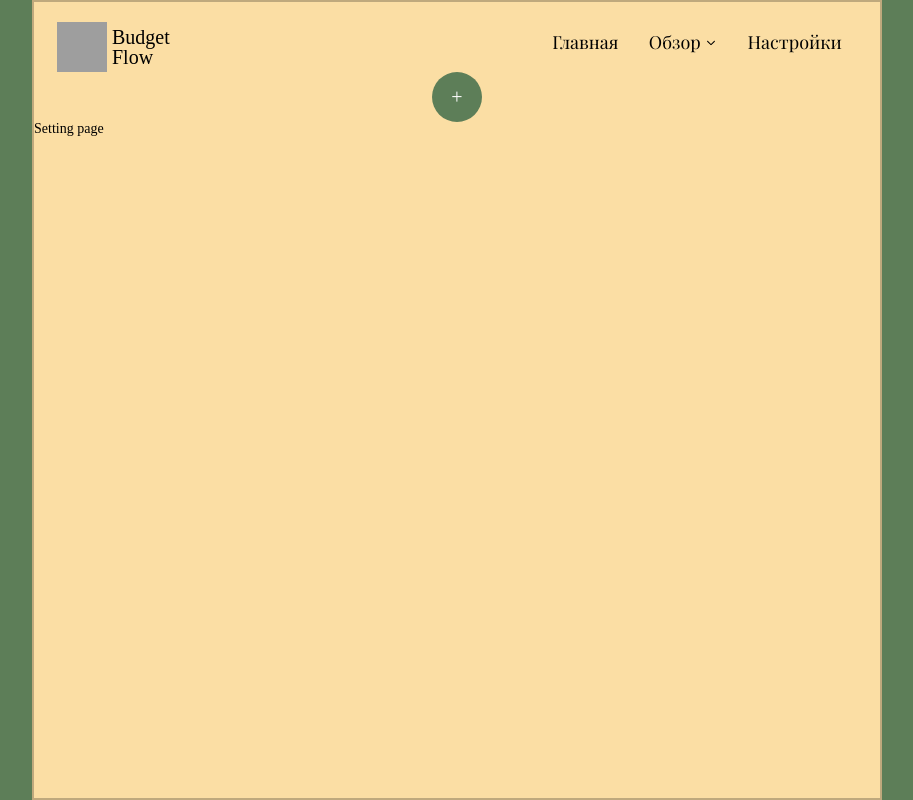
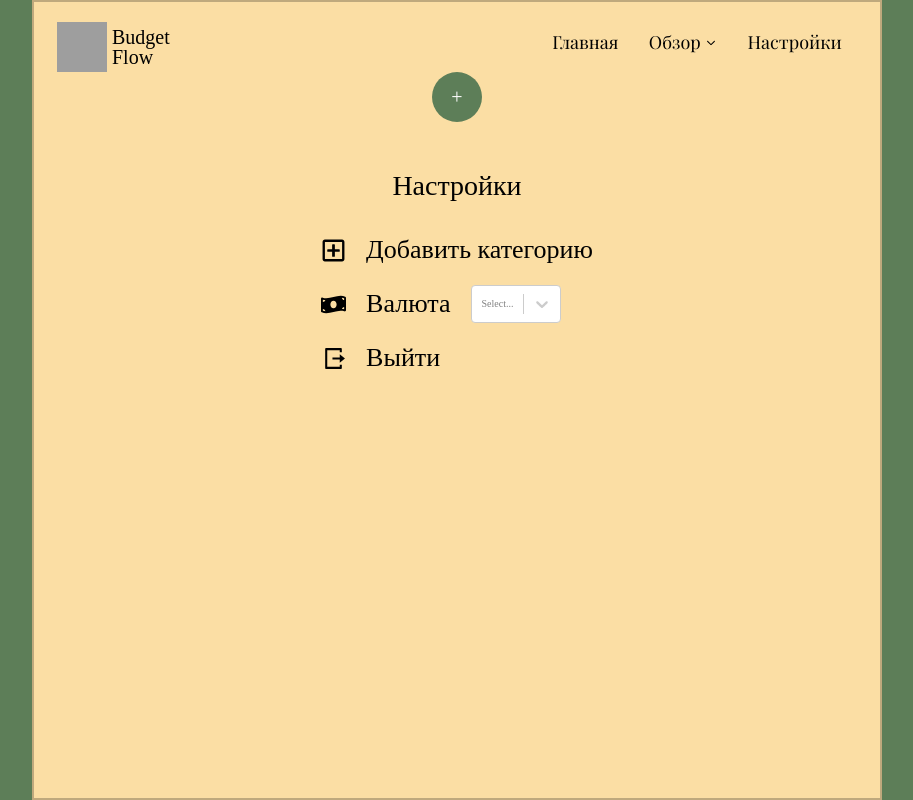
Before and after one commit to N1ph1l1m/budgetFlow, a React (Vite) app: page /setting in a window 1280 px wide. Shown: the whole page, without its empty margins (183-1096 px from the left). Built offline with nearby package versions, Linux system fonts and the light colour scheme; sample sign-in values are in the browser's storage; grey boxes are pictures that could not be loaded.

Commit message:
v1.10 Connect with backend

```diff
--- a/package.json
+++ b/package.json
@@ -11,12 +11,14 @@
   },
   "dependencies": {
     "@reduxjs/toolkit": "^2.6.1",
+    "axios": "^1.9.0",
     "react": "^19.0.0",
     "react-dom": "^19.0.0",
     "react-icons": "^5.5.0",
     "react-redux": "^9.2.0",
     "react-router": "^7.3.0",
     "react-router-dom": "^7.3.0",
+    "react-select": "^5.10.1",
     "recharts": "^2.15.3",
     "redux": "^5.0.1",
     "uuid": "^11.1.0"
--- /dev/null
+++ b/src/App/Styles/Setting.module.css
@@ -0,0 +1,36 @@
+.wrapSetting {
+  width: 100%;
+
+  display: flex;
+  justify-content: center;
+  flex-direction: column;
+  align-items: center;
+  gap: 35px;
+  padding-top: 50px;
+}
+h1 {
+  font-size: 28px;
+}
+
+.settingItem {
+  max-width: 400px;
+  padding: 5;
+  display: flex;
+  align-items: center;
+  gap: 20px;
+  border: 0px;
+  background-color: transparent;
+  /* border: 1px solid red; */
+  box-sizing: border-box;
+  margin-bottom: 20px;
+}
+.titleSettingItem {
+  font-size: 26px;
+}
+.selectWallet {
+  background-color: transparent;
+}
+.selectCustom {
+  font-size: 10px;
+  padding: 0px;
+}
--- /dev/null
+++ b/src/App/params/param.ts
@@ -0,0 +1,3 @@
+export const param = {
+  baseUser: "http://127.0.0.1:8000/",
+};
--- a/src/Pages/Authorization/Authorization.tsx
+++ b/src/Pages/Authorization/Authorization.tsx
@@ -1,7 +1,7 @@
 import styles from "../../app/styles/Authorization.module.css";
 import Logo from "../../shared/logo/Logo";
-import Login from "../../shared/login/Login";
-import SignUp from "../../shared/SignUp/SignUp";
+import Login from "../../Shared/login/Login";
+import SignUp from "../../Shared/SignUp/SignUp";
 import { useState } from "react";
 
 const Authorization = () => {
--- a/src/Pages/Setting/Setting.tsx
+++ b/src/Pages/Setting/Setting.tsx
@@ -1,11 +1,71 @@
-import React from 'react';
+import styles from "../../App/Styles/Setting.module.css";
+import { RiLogoutBoxRLine } from "react-icons/ri";
+import { FaRegPlusSquare } from "react-icons/fa";
+import { logOut } from "../../entities/logOut";
+import Select from "react-select";
+import pmr from "../../App/Icons/Flag_of_Transnistria_(variant).svg.png";
+import { useNavigate } from "react-router";
+import { FaMoneyBillWave } from "react-icons/fa";
+const Setting = () => {
+  const navigate = useNavigate();
 
-const Setting = () => {
-    return (
-        <div>
-                <p>Setting page</p>
+  const options = [
+    {
+      value: "RUP",
+      label: (
+        <div style={{ display: "flex", alignItems: "center", gap: "8px" }}>
+          <img src={pmr} style={{ width: 20 }} alt="pmr" />
+          PMR
         </div>
-    );
+      ),
+    },
+    {
+      value: "RUB",
+      label: <span>🇷🇺 RUB</span>,
+    },
+    {
+      value: "USD",
+      label: <span>🇺🇸 USD</span>,
+    },
+    {
+      value: "EUR",
+      label: <span> 🇪🇺 EUR</span>,
+    },
+  ];
+  return (
+    <div className={styles.wrapSetting}>
+      <header>
+        <h1>Настройки</h1>
+      </header>
+
+      <ul className={styles.settingList}>
+        <li>
+          <button className={styles.settingItem}>
+            <FaRegPlusSquare size={25} />
+            <span className={styles.titleSettingItem}>Добавить категорию</span>
+          </button>
+        </li>
+        <li className={styles.settingItem}>
+          <FaMoneyBillWave size={25} />
+          <span className={styles.titleSettingItem}>Валюта</span>
+          <Select
+            className={styles.selectCustom}
+            options={options}
+            onChange={(selected) => console.log(selected?.value)}
+          />
+        </li>
+        <li>
+          <button
+            className={styles.settingItem}
+            onClick={() => logOut(navigate)}
+          >
+            <RiLogoutBoxRLine size={25} />
+            <span className={styles.titleSettingItem}>Выйти</span>
+          </button>
+        </li>
+      </ul>
+    </div>
+  );
 };
 
 export default Setting;
--- a/src/Shared/login/Login.tsx
+++ b/src/Shared/login/Login.tsx
@@ -2,10 +2,12 @@ import styles from "../../app/styles/Authorization.module.css";
 import { useState } from "react";
 import { ChangeEvent, FormEvent } from "react";
 import { useNavigate } from "react-router";
+import { param } from "../../App/params/param";
+import axios from "axios";
 type typeMessage = "off" | "error" | "success";
-interface ICreateMessage{
-  typeMessage:typeMessage,
-  message:string,
+interface ICreateMessage {
+  typeMessage: typeMessage;
+  message: string;
 }
 const Login = () => {
   const [login, setLogin] = useState("");
@@ -13,10 +15,8 @@ const Login = () => {
   const [isMesssage, setIsMessage] = useState<typeMessage>("off");
   const [textMessage, setTextMessage] = useState("");
 
-  const navigate = useNavigate()
+  const navigate = useNavigate();
 
-  const rightLogin = "admin"
-  const rightPassword = "ghost"
   function handlerLogin(e: ChangeEvent<HTMLInputElement>) {
     setLogin(e.target.value);
   }
@@ -24,38 +24,40 @@ const Login = () => {
   function handlerPassword(e: ChangeEvent<HTMLInputElement>) {
     setPassword(e.target.value);
   }
- function createMessage({typeMessage,message}:ICreateMessage ){
+  function createMessage({ typeMessage, message }: ICreateMessage) {
     setIsMessage(typeMessage);
     setTextMessage(message);
   }
 
-  function handlerSubmit(e: FormEvent<HTMLFormElement>) {
+  async function loginUser() {
     try {
-      console.log(login, password);
-      e.preventDefault();
-      if (login.length == 0 && password.length == 0) {
-        createMessage({typeMessage:"error",message:"Введитее логин и пароль  пароль"})
-      } else if (login.length == 0) {
-        createMessage({typeMessage:"error",message:"Введите логин "})
-      } else if (password.length == 0) {
-         createMessage({typeMessage:"error",message:"Введитее пароль"})
-      }else if(login !== rightLogin && password == rightPassword){
-        createMessage({typeMessage:"error",message:"Неверный логин или  пароль"})
-      }else{
-        createMessage({typeMessage:"success",message:"Авторизация успешна"})
-        localStorage.setItem("token",login)
-        setTimeout(()=>{
-          setLogin("")
-          setPassword("")
-          createMessage({typeMessage:"off",message:""})
+      const URL = `${param.baseUser}auth/token/login/`;
+      const { data } = await axios.post(URL, {
+        username: login,
+        password: password,
+      });
+      localStorage.setItem("token", data.auth_token);
+      localStorage.setItem("username", login);
       navigate("/", { replace: true });
-          setTextMessage("")},3000)
+    } catch (error) {
+      createMessage({ typeMessage: "error", message: `${error}` });
     }
   }
-     catch (error) {
-      createMessage({typeMessage:"error",message:`${error}`})
+  function validateForm(): string | null {
+    if (!login && !password) return "Введите логин и пароль";
+    if (!login) return "Введите логин";
+    if (!password) return "Введите пароль";
+    return null;
   }
 
+  function handlerSubmit(e: FormEvent<HTMLFormElement>) {
+    e.preventDefault();
+    const errorMessage = validateForm();
+    if (errorMessage) {
+      createMessage({ typeMessage: "error", message: errorMessage });
+      return;
+    }
+    loginUser();
   }
 
   return (
--- /dev/null
+++ b/src/entities/logOut.ts
@@ -0,0 +1,26 @@
+import axios from "axios";
+import { param } from "../App/params/param";
+
+export async function logOut(navigate: (patch: string) => void) {
+  const url = `${param.baseUser}auth/token/logout/`;
+  const token = localStorage.getItem("token");
+  try {
+    const response = await axios.post(
+      url,
+      {},
+      {
+        headers: {
+          Authorization: `Token ${token}`,
+        },
+      }
+    );
+    if (response.status === 204) {
+      console.log("LogOut success");
+      localStorage.removeItem("token");
+      localStorage.removeItem("username");
+      navigate("/authorization/");
+    }
+  } catch (error) {
+    console.error(error);
+  }
+}
--- a/src/routers.tsx
+++ b/src/routers.tsx
@@ -1,8 +1,11 @@
-
-import "./index.css"
+import "./index.css";
 import { MainPage } from "./pages/Main/MainPage";
-import { createBrowserRouter, RouterProvider,redirect} from "react-router-dom";
-import App from "./pages/App/App"
+import {
+  createBrowserRouter,
+  RouterProvider,
+  redirect,
+} from "react-router-dom";
+import App from "./pages/App/App";
 import Authorization from "./pages/Authorization/Authorization";
 import Setting from "./pages/Setting/Setting";
 import { Today } from "./pages/Review/Month";
@@ -11,55 +14,53 @@ import Custom from "./pages/Review/Custom";
 import Month from "./pages/Review/Month";
 
 function Routers() {
+  function privateRouter() {
+    console.log("private");
+    const token = localStorage.getItem("token");
+    if (!token) {
+      throw redirect("/authorization/");
+    }
+    return null;
+  }
 
-// function checkToken() {
-//   const token = localStorage.getItem("token");
-//   if (!token) {
-//  throw redirect("/authorization/");
-//   }
-//   return null;
-// }
-
-const router = createBrowserRouter ([
+  const router = createBrowserRouter([
     {
-    path:"/",
-    element:<App/>,
-   // loader:checkToken,
-    children:[
+      path: "/",
+      element: <App />,
+      loader: privateRouter,
+      children: [
         {
-        index:true,
-        element:<MainPage/>
+          index: true,
+          element: <MainPage />,
         },
         {
-        path:"month/",
-        element:<Month/>
+          path: "month/",
+          element: <Month />,
         },
         {
-        path:"allTime",
-        element:<AllTime/>
+          path: "allTime",
+          element: <AllTime />,
         },
         {
-        path:"custom",
-        element:<Custom/>
+          path: "custom",
+          element: <Custom />,
         },
         {
-        path:"setting",
-        element:<Setting/>
+          path: "setting",
+          element: <Setting />,
         },
-    ]
+      ],
+    },
+    {
+      path: "authorization/",
+      element: <Authorization />,
+    },
+  ]);
 
-  },{
-    path:"authorization/",
-    element:<Authorization/>
-  }
-
-])
-
-return(
+  return (
     <div className="wrapRoute">
-    <RouterProvider router={router}/>
+      <RouterProvider router={router} />
     </div>
-
-)
+  );
 }
 export default Routers;
```
Also changed, not shown: src/App/Icons/Flag_of_Transnistria_(variant).svg.png (added), 1 other file (tests, documents, lock files or other folders). Lines whose indentation alone changed are shown as unchanged.
